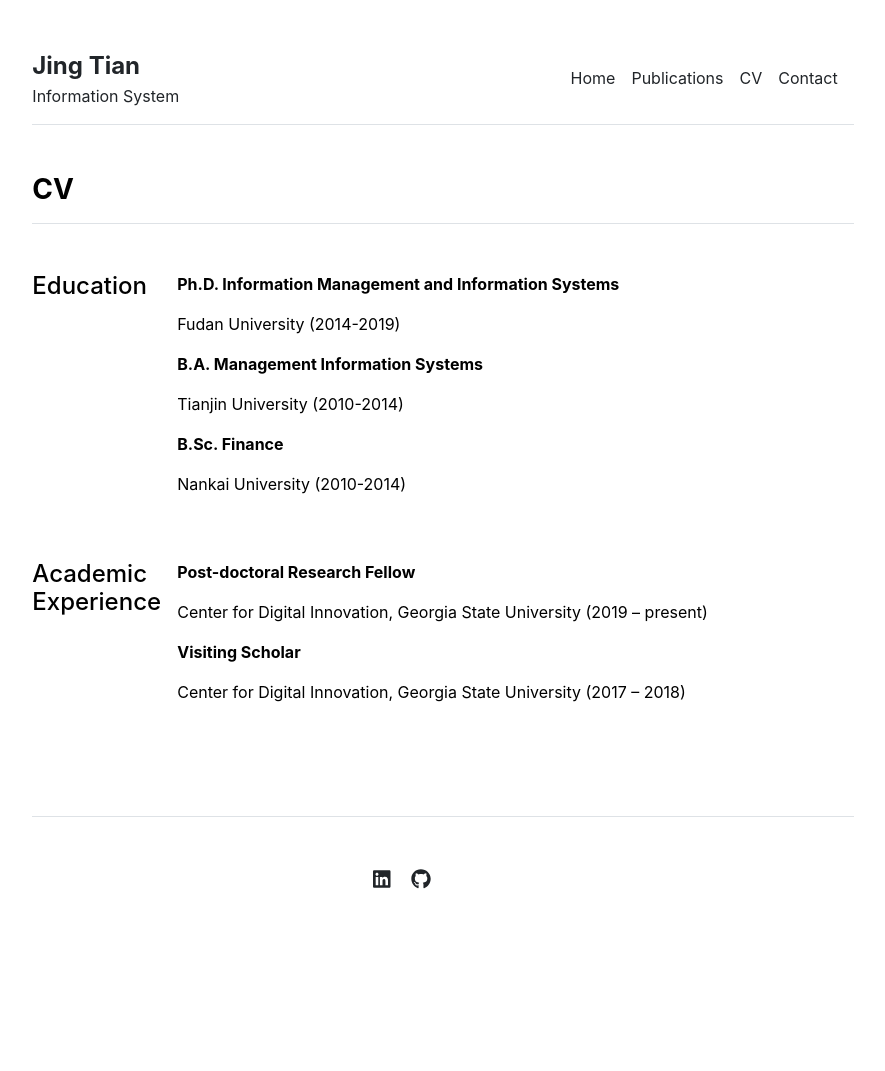
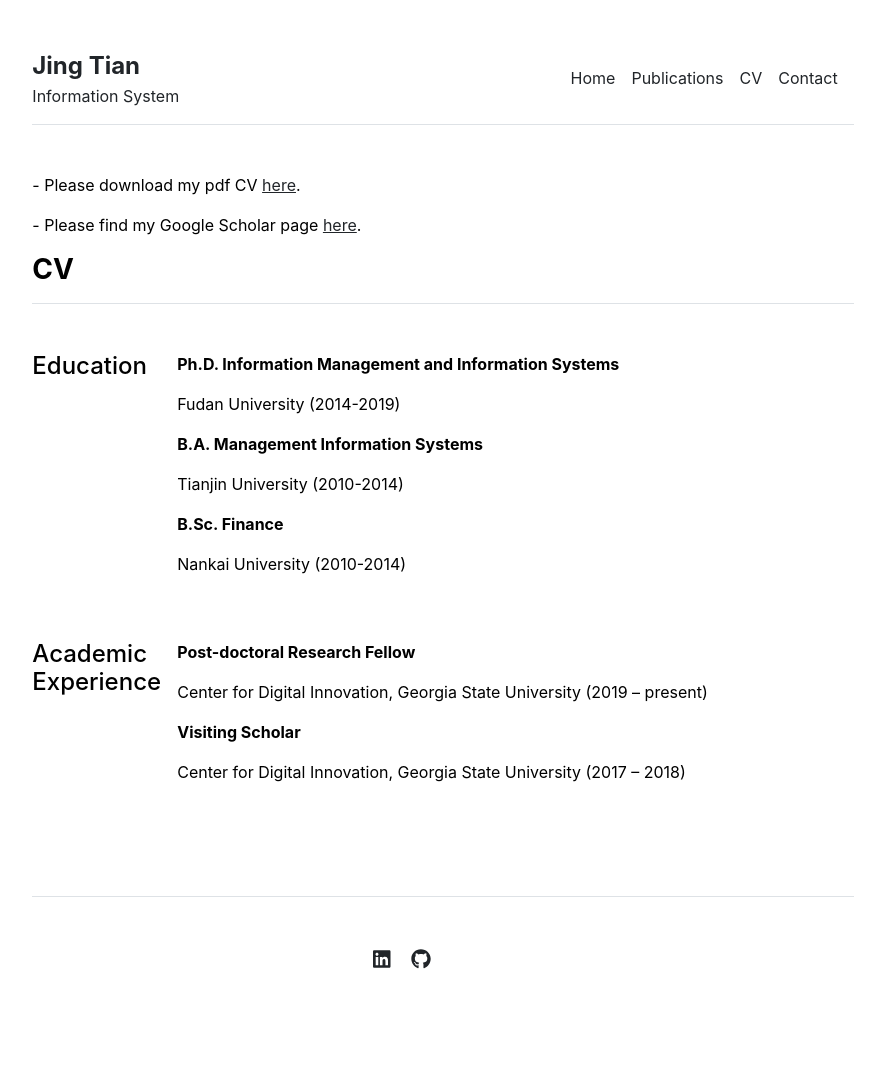
Before and after one commit to jingtianIS/jingtianIS.github.io, a Jekyll site: the page built from cv.md, in a window 1280 px wide. Shown: the whole page, without its empty margins (197-1082 px from the left). Built offline with Jekyll 4.4.1, drawn with Linux system fonts in a browser that asks for light colours; before the commit the page ends 991 px from its top, so only the background shows below that.

Commit message:
Update cv.html

```diff
--- a/_layouts/cv.html
+++ b/_layouts/cv.html
@@ -3,6 +3,10 @@ layout: default
 ---
 
 {{ content }}
+
+<p>- Please download my pdf CV <a href = "{{ site.github.url }}/assets/files/Jing_Tian_CV.pdf" target="_blank">here</a>.</p>
+
+<p>- Please find my Google Scholar page <a href = "https://scholar.google.co.jp/citations?user=C2mg43IAAAAJ&hl=enß" target="_blank"> here</a>.</p>
 
 <div class="row g-5 mb-5">
   <div>
```
